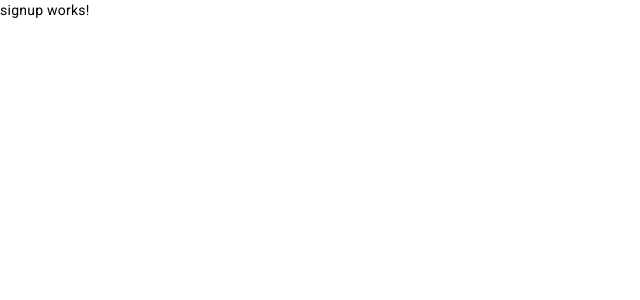
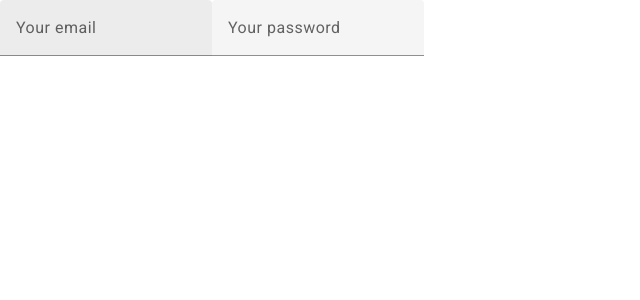
Before and after one commit to bmpmd/fitness-tracker, an Angular app: page /signup in a window 1280 px wide. Shown: the top 300 px of the page, without its empty margins (0-640 px from the left). Built offline with nearby package versions, Linux system fonts and the light colour scheme.

Commit message:
starting signup component

```diff
--- a/src/app/auth/signup/signup.component.html
+++ b/src/app/auth/signup/signup.component.html
@@ -1 +1,8 @@
-<p>signup works!</p>
+<section>
+    <mat-form-field>
+        <input type="email" matInput placeholder="Your email">
+    </mat-form-field>
+    <mat-form-field>
+        <input type="password" matInput placeholder="Your password">
+    </mat-form-field>
+</section>
```
Also changed, not shown: src/app/material.module.ts (+11 -6 lines).
